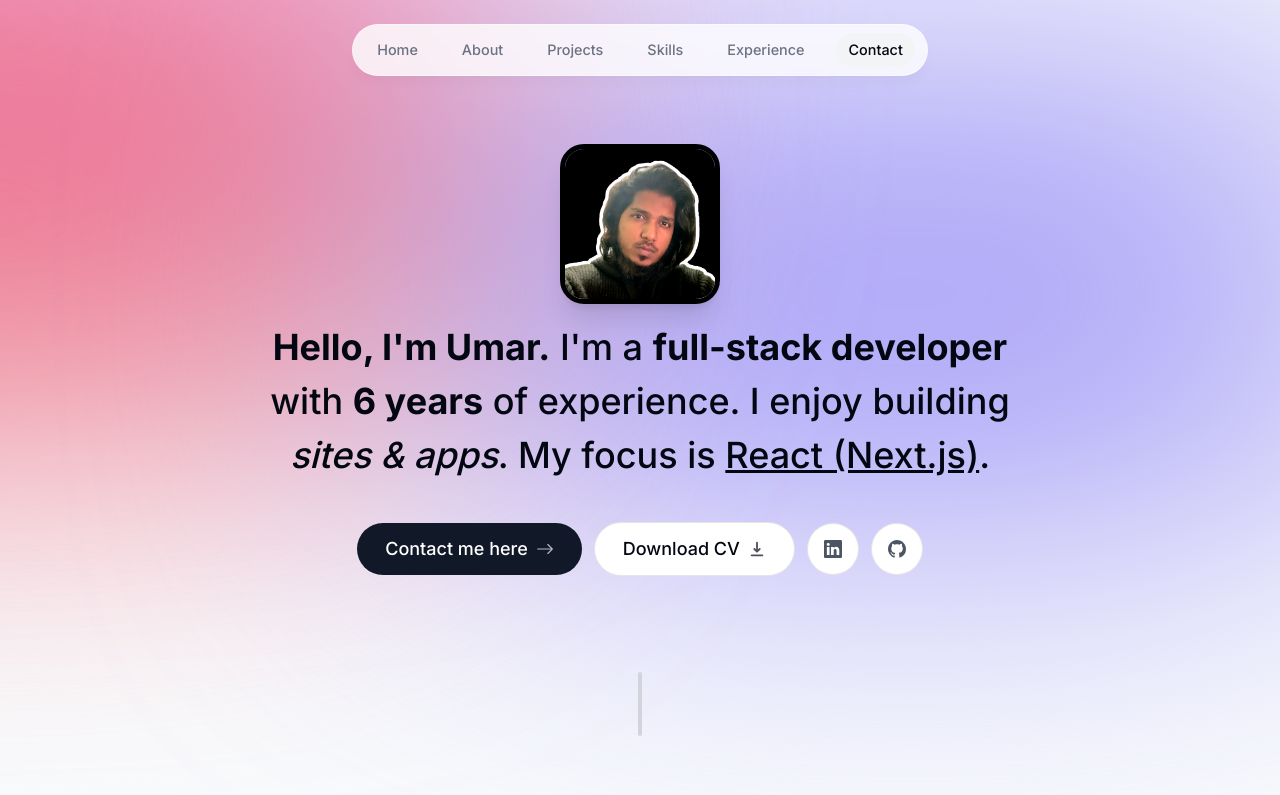
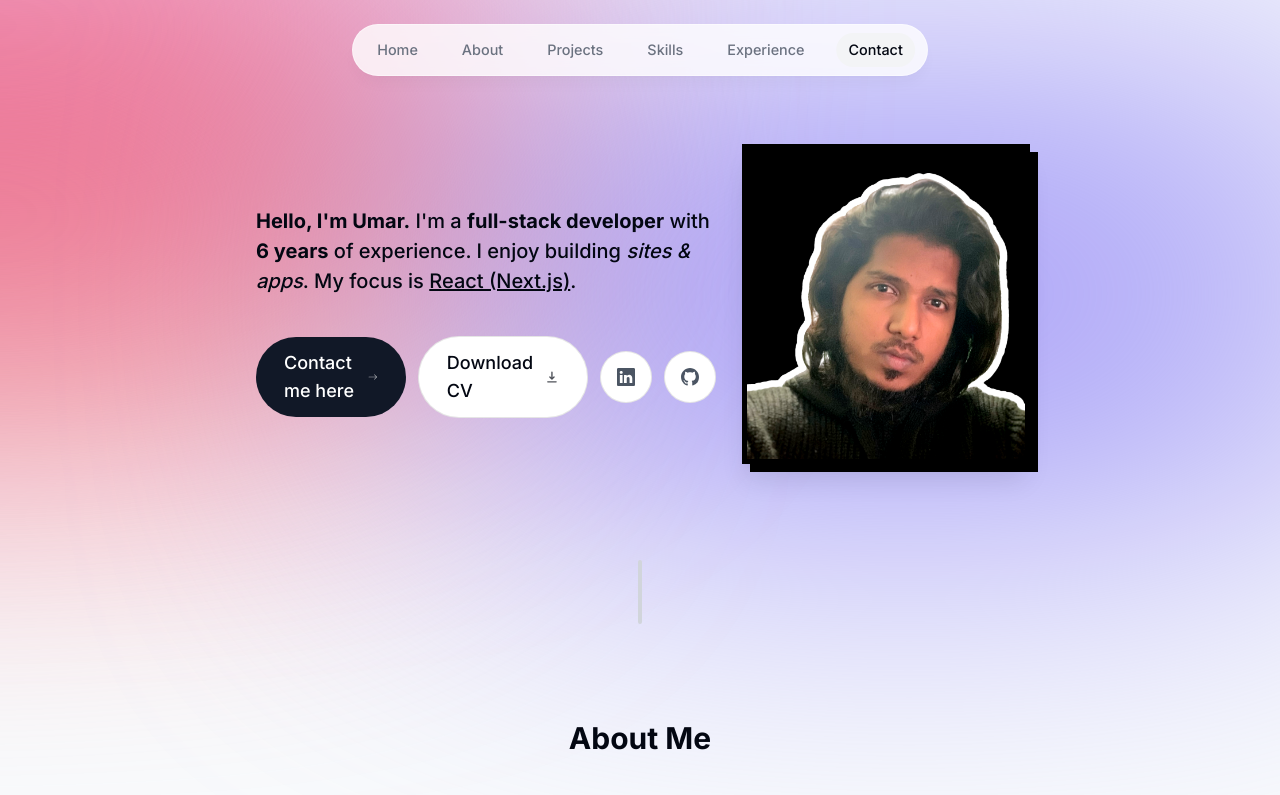
Before and after one commit to umar-ibn-shafee/portfolio, a Next.js app: page / in a window 1280 px wide. Shown: the top 795 px of the page. Built offline with nearby package versions, Linux system fonts and the light colour scheme.

Commit message:
version 2 first commit

```diff
--- a/app/page.tsx
+++ b/app/page.tsx
@@ -1,7 +1,7 @@
 import AboutMe from "@/components/about-me";
 import Contact from "@/components/contact";
 import Experience from "@/components/experience";
-import Intro from "@/components/intro";
+import Intro from "@/components/screens/intro-1";
 import Projects from "@/components/projects";
 import SectionDivider from "@/components/section-divider";
 import Skills from "@/components/skills";
--- /dev/null
+++ b/components/screens/intro-1.tsx
@@ -0,0 +1,118 @@
+"use client";
+
+import React from 'react'
+import Image from "next/image";
+import { motion } from "framer-motion";
+import Link from "next/link";
+import { BsArrowRight, BsGithub, BsLinkedin } from "react-icons/bs";
+import { HiDownload } from 'react-icons/hi'
+import { useSectioninview } from '@/lib/hooks';
+import { useActiveSectionContext } from '@/context/active-section-context';
+
+export default function Intro() {
+
+    const { ref } = useSectioninview('Home')
+    const { setActiveSection } = useActiveSectionContext()
+
+    return (
+        <section
+            ref={ref}
+            className='flex flex-row justify-between mb-28 max-w-[50rem] text-left sm:mb-0 scroll-mt-[100rem]'
+            id='home'
+        >
+            <div className='flex-1 flex flex-col items-center justify-center'>
+                <motion.h1
+                    className='mb-10 mt-4 px-4 text-2xl font-medium !leading-[1.5] sm:text-xl'
+                    initial={{ opacity: 0, y: 100 }}
+                    animate={{ opacity: 1, y: 0 }}
+                >
+                    <span className="font-bold">Hello, I'm Umar.</span> I'm a{" "}
+                    <span className="font-bold">full-stack developer</span> with{" "}
+                    <span className="font-bold">6 years</span> of experience. I enjoy
+                    building <span className="italic">sites & apps</span>. My focus is{" "}
+                    <span className="underline">React (Next.js)</span>.
+                </motion.h1>
+
+                <motion.div
+                    className='flex gap-3 px-4 flex-col sm:flex-row items-center justify-center text-lg font-medium'
+                    initial={{ y: 100, opacity: 0 }}
+                    animate={{ y: 0, opacity: 1 }}
+                    transition={{
+                        delay: 0.2
+                    }}
+                >
+                    <Link
+                        href={"#contact"}
+                        className='group bg-gray-900 text-white px-7 py-3 flex justify-center items-center gap-2 rounded-full outline-none
+                    focus:scale-110 hover:scale-110 hover:bg-gray-950 active:scale-105 transition'
+                        onClick={() => setActiveSection('Contact')}
+                    >
+                        Contact me here <BsArrowRight className="opacity-70 group-hover:translate-x-1 transition" />
+                    </Link>
+
+                    <a
+                        className='group bg-white px-7 py-3 flex justify-center items-center gap-2 rounded-full outline-none
+                    focus:scale-110 hover:scale-110 active:scale-105 transition border border-black/10'
+                        href='/Umar-CV.pdf'
+                        download={true}
+                    >
+                        Download CV <HiDownload className="opacity-70 group-hover:translate-y-1 transition" />
+                    </a>
+
+                    <a
+                        className='bg-white p-4 text-gray-600 hover:text-gray-950 flex justify-center items-center gap-2 rounded-full
+                    outline-none focus:scale-25 hover:scale-125 active:scale-105 transition border border-black/10'
+                        href='https://www.linkedin.com/in/umar-ibn-shafee/'
+                        target='_blank'
+                    >
+                        <BsLinkedin />
+                    </a>
+
+                    <a
+                        className='bg-white p-4 text-gray-600 hover:text-gray-950 flex justify-center items-center gap-2 rounded-full
+                    outline-none focus:scale-125 hover:scale-125 active:scale-105 transition border border-black/10'
+                        href='https://github.com/umar-ibn-shafee'
+                        target='_blank'
+                    >
+                        <BsGithub />
+                    </a>
+                </motion.div>
+            </div>
+
+            <div className='flex-1 flex items-center justify-center'>
+                <div className='relative'>
+                    <motion.div
+                        initial={{ opacity: 0, scale: 0 }}
+                        animate={{ opacity: 1, scale: 1 }}
+                        transition={{
+                            type: 'tween',
+                            duration: 0.25
+                        }}
+                    >
+                        <Image
+                            src="/DP.png"
+                            alt='Umar Ibn Shafee'
+                            width={500}
+                            height={500}
+                            quality={95}
+                            priority={true}
+                            className='h-80 w-72 object-cover border-[0.35rem] border-black shadow-xl' />
+                    </motion.div>
+                    <motion.div className='h-80 w-72 absolute -right-2 -bottom-2 bg-black -z-10'></motion.div>
+                    {/* <motion.span className='text-6xl absolute bottom-0 -right-5'
+                        initial={{ opacity: 0, scale: 0 }}
+                        animate={{ opacity: 1, scale: 1 }}
+                        transition={{
+                            type: 'spring',
+                            delay: 0.3,
+                            stiffness: 250,
+                            duration: 0.7
+                        }}
+                    >
+                        👋
+                    </motion.span> */}
+                </div>
+            </div>
+        </section>
+    )
+}
```
